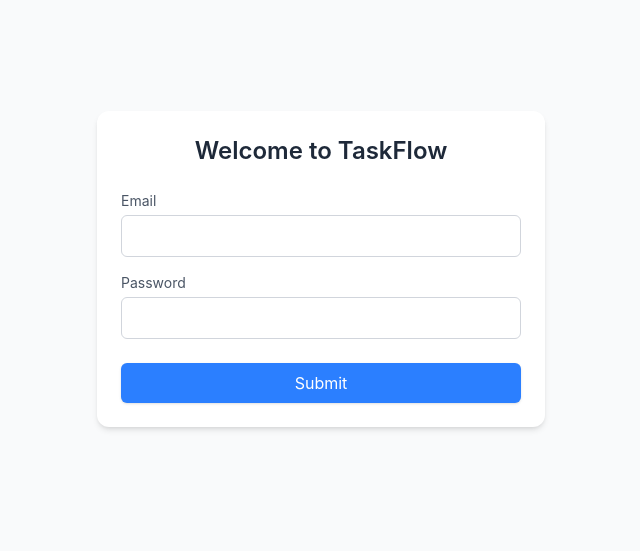
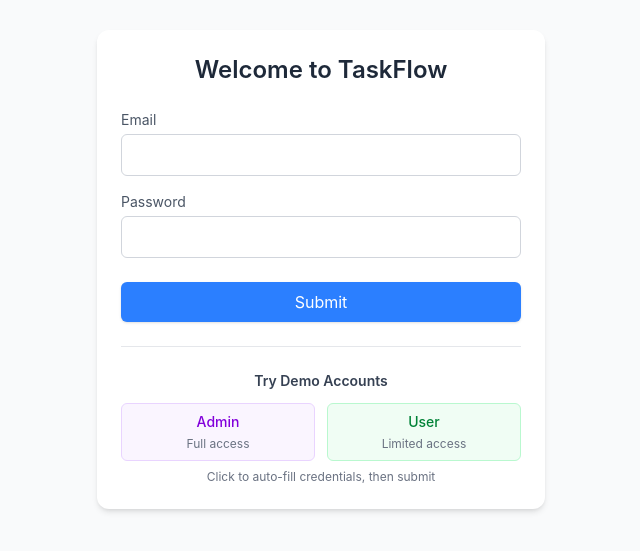
Before and after one commit to Anurag41682/Task-Flow-Frontend, a React (Vite) app: page /login in a window 1280 px wide. Shown: the part 131-682 px from the top of the page, without its empty margins (319-959 px from the left). Built offline with nearby package versions, Linux system fonts and the light colour scheme; no server answers.

Commit message:
Added demo admin and user for test

```diff
--- a/src/components/Login.jsx
+++ b/src/components/Login.jsx
@@ -3,6 +3,7 @@
 import { useNavigate } from "react-router-dom";
 
 const baseURL = import.meta.env.VITE_BASE_URL;
+
 const Login = () => {
   const [email, setEmail] = useState("");
   const [password, setPassword] = useState("");
@@ -28,12 +29,22 @@
       localStorage.setItem("userId", res.data.userId);
       localStorage.setItem("role", res.data.role);
       navigate("/home");
-      // console.log(res.data);
     } catch (err) {
       console.log(err);
       console.log(err?.response);
       setError(err?.response?.data?.message);
     }
+  };
+
+  const fillDemoCredentials = (role) => {
+    if (role === "admin") {
+      setEmail("admin@taskflow.com");
+      setPassword("admin123");
+    } else {
+      setEmail("user@taskflow.com");
+      setPassword("user123");
+    }
+    setError("");
   };
 
   return (
@@ -43,7 +54,6 @@
           <h1 className="text-2xl font-semibold text-center text-gray-800 mb-6">
             Welcome to TaskFlow
           </h1>
-
           <form>
             <div className="flex flex-col gap-4">
               {/* Email */}
@@ -58,7 +68,6 @@
                   name="email"
                 />
               </div>
-
               {/* Password */}
               <div className="flex flex-col gap-1">
                 <label className="text-sm text-gray-600">Password</label>
@@ -72,9 +81,7 @@
                   name="password"
                 />
               </div>
-
               {error && <p className="text-red-500 text-sm mt-2">{error}</p>}
-
               {/* Button */}
               <button
                 type="button"
@@ -87,6 +94,36 @@
               </button>
             </div>
           </form>
+
+          {/* Demo Credentials Section */}
+          <div className="mt-6 pt-6 border-t border-gray-200">
+            <p className="text-sm font-semibold text-gray-700 mb-3 text-center">
+              Try Demo Accounts
+            </p>
+            <div className="grid grid-cols-2 gap-3">
+              <button
+                type="button"
+                onClick={() => fillDemoCredentials("admin")}
+                className="cursor-pointer px-3 py-2 bg-purple-50 border border-purple-200
+                       rounded-md hover:bg-purple-100 transition text-sm"
+              >
+                <div className="font-medium text-purple-700">Admin</div>
+                <div className="text-xs text-gray-500 mt-1">Full access</div>
+              </button>
+              <button
+                type="button"
+                onClick={() => fillDemoCredentials("user")}
+                className="cursor-pointer px-3 py-2 bg-green-50 border border-green-200
+                       rounded-md hover:bg-green-100 transition text-sm"
+              >
+                <div className="font-medium text-green-700">User</div>
+                <div className="text-xs text-gray-500 mt-1">Limited access</div>
+              </button>
+            </div>
+            <p className="text-xs text-gray-500 text-center mt-2">
+              Click to auto-fill credentials, then submit
+            </p>
+          </div>
         </div>
       </div>
     </>
```
